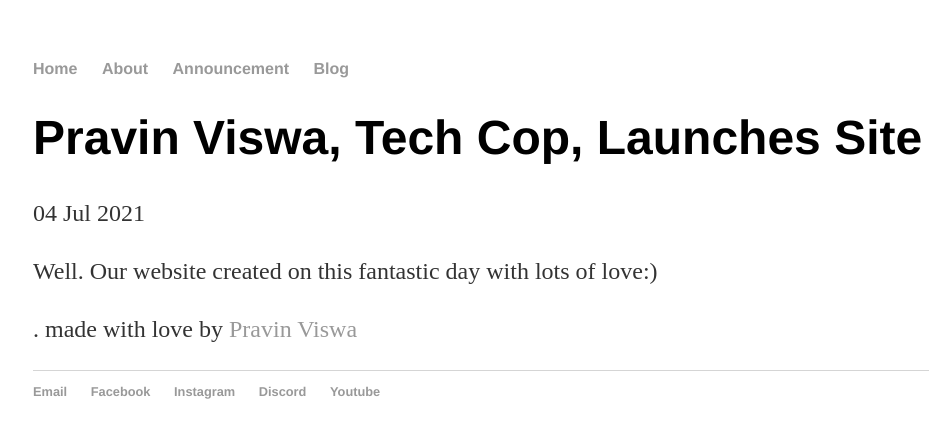
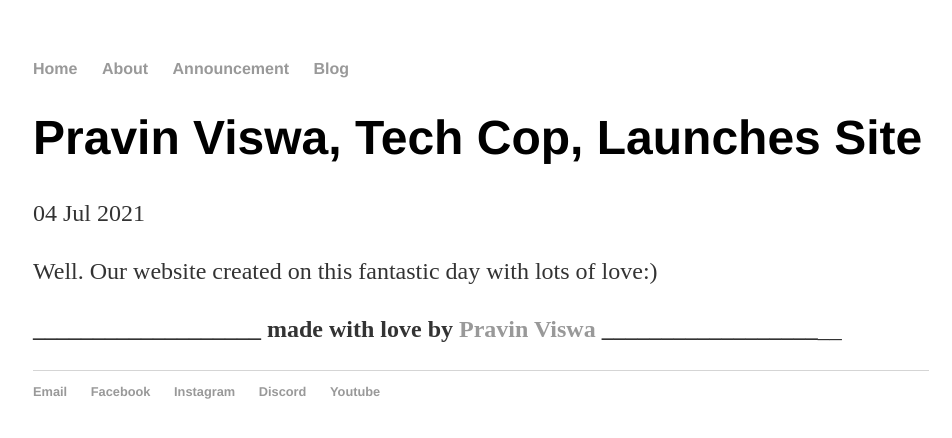
Before and after one commit to PravinViswa/pravinviswa.github.io, a Jekyll site: the page built from _posts/2021-07-04-pravin-viswa-site-launched.md, in a window 1280 px wide. Shown: the top 438 px of the page, without its empty margins (159-1111 px from the left). Built offline with Jekyll 4.4.1, drawn with Linux system fonts in a browser that asks for light colours.

```diff
--- a/_posts/2021-07-04-pravin-viswa-site-launched.md
+++ b/_posts/2021-07-04-pravin-viswa-site-launched.md
@@ -5,4 +5,4 @@ date: 2021-07-04
 ---
 Well. Our website created on this fantastic day with lots of love:)
 
-.                                              made with love by [Pravin Viswa](http://pravinviswa.github.io)
+_____________________________________________________ made with love by [Pravin Viswa](http://pravinviswa.github.io)  ______________________________________________________
```
